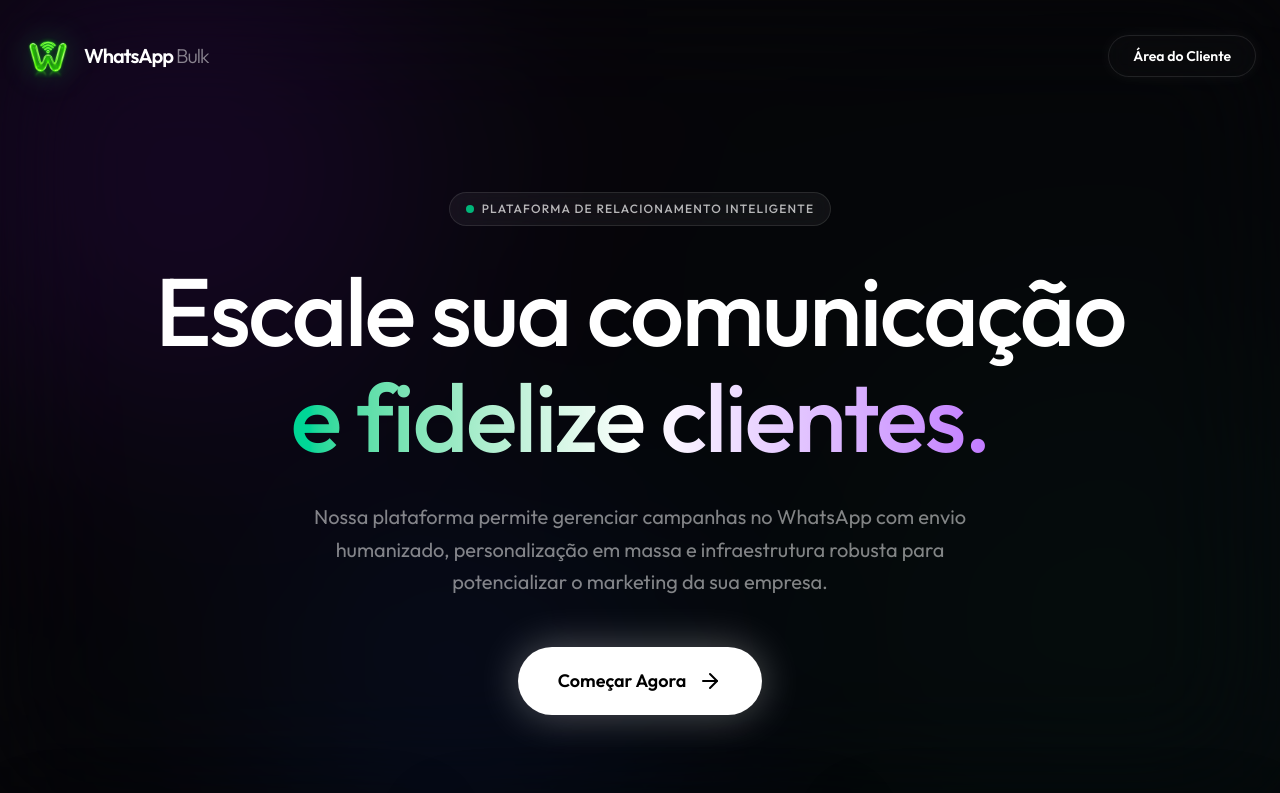
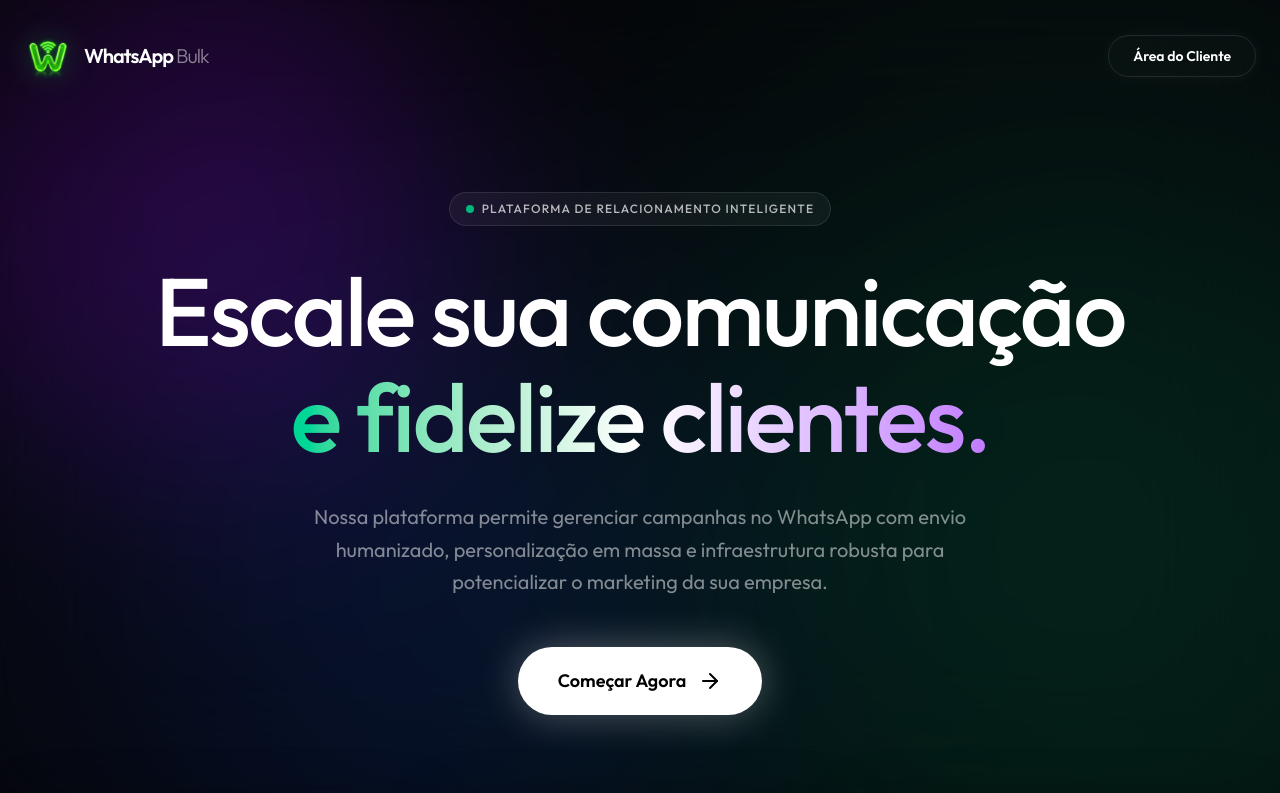
Before and after one commit to icaroweasley/whatsapp-bulk, a React (Vite) app: page / in a window 1280 px wide. Shown: the top 793 px of the page. Built offline with nearby package versions, Linux system fonts and the light colour scheme.

Commit message:
Style: Fix panel rendering corners and animate background blurs

```diff
--- a/src/components/LandingPage.tsx
+++ b/src/components/LandingPage.tsx
@@ -11,9 +11,9 @@ export default function LandingPage({ onLoginClick }: LandingPageProps) {
       {/* ChatPulse Aesthetic Background */}
       <div className="fixed inset-0 z-0 pointer-events-none">
         <div className="absolute inset-0 bg-[#0a0a0f]"></div>
-        <div className="absolute top-[-10%] left-[-5%] w-[500px] h-[500px] bg-purple-600/20 rounded-full blur-[120px]"></div>
-        <div className="absolute top-[40%] right-[-10%] w-[600px] h-[600px] bg-emerald-600/10 rounded-full blur-[150px]"></div>
-        <div className="absolute bottom-[-10%] left-[20%] w-[400px] h-[400px] bg-blue-600/15 rounded-full blur-[120px]"></div>
+        <div className="absolute top-[-10%] left-[-5%] w-[600px] h-[600px] bg-purple-600/40 rounded-full blur-[120px] animate-blob"></div>
+        <div className="absolute top-[30%] right-[-10%] w-[700px] h-[700px] bg-emerald-500/30 rounded-full blur-[150px] animate-blob animation-delay-2000"></div>
+        <div className="absolute bottom-[-10%] left-[10%] w-[500px] h-[500px] bg-blue-600/30 rounded-full blur-[120px] animate-blob animation-delay-4000"></div>
         <div className="absolute inset-0 bg-black/40 backdrop-blur-3xl"></div>
       </div>
 
--- a/src/components/Login.tsx
+++ b/src/components/Login.tsx
@@ -60,9 +60,9 @@ export default function Login({ onBack }: LoginProps) {
       {/* ChatPulse Aesthetic Background */}
       <div className="fixed inset-0 z-0 pointer-events-none">
         <div className="absolute inset-0 bg-[#0a0a0f]"></div>
-        <div className="absolute top-[-10%] left-[-5%] w-[500px] h-[500px] bg-purple-600/20 rounded-full blur-[120px]"></div>
-        <div className="absolute top-[40%] right-[-10%] w-[600px] h-[600px] bg-emerald-600/10 rounded-full blur-[150px]"></div>
-        <div className="absolute bottom-[-10%] left-[20%] w-[400px] h-[400px] bg-blue-600/15 rounded-full blur-[120px]"></div>
+        <div className="absolute top-[-10%] left-[-5%] w-[600px] h-[600px] bg-purple-600/40 rounded-full blur-[120px] animate-blob"></div>
+        <div className="absolute top-[30%] right-[-10%] w-[700px] h-[700px] bg-emerald-500/30 rounded-full blur-[150px] animate-blob animation-delay-2000"></div>
+        <div className="absolute bottom-[-10%] left-[10%] w-[500px] h-[500px] bg-blue-600/30 rounded-full blur-[120px] animate-blob animation-delay-4000"></div>
         <div className="absolute inset-0 bg-black/40 backdrop-blur-3xl"></div>
       </div>
 
--- a/src/components/Paywall.tsx
+++ b/src/components/Paywall.tsx
@@ -44,9 +44,9 @@ export default function Paywall() {
       {/* ChatPulse Aesthetic Background */}
       <div className="fixed inset-0 z-0 pointer-events-none">
         <div className="absolute inset-0 bg-[#0a0a0f]"></div>
-        <div className="absolute top-[-10%] left-[-5%] w-[500px] h-[500px] bg-purple-600/20 rounded-full blur-[120px]"></div>
-        <div className="absolute top-[40%] right-[-10%] w-[600px] h-[600px] bg-emerald-600/10 rounded-full blur-[150px]"></div>
-        <div className="absolute bottom-[-10%] left-[20%] w-[400px] h-[400px] bg-blue-600/15 rounded-full blur-[120px]"></div>
+        <div className="absolute top-[-10%] left-[-5%] w-[600px] h-[600px] bg-purple-600/40 rounded-full blur-[120px] animate-blob"></div>
+        <div className="absolute top-[30%] right-[-10%] w-[700px] h-[700px] bg-emerald-500/30 rounded-full blur-[150px] animate-blob animation-delay-2000"></div>
+        <div className="absolute bottom-[-10%] left-[10%] w-[500px] h-[500px] bg-blue-600/30 rounded-full blur-[120px] animate-blob animation-delay-4000"></div>
         <div className="absolute inset-0 bg-black/40 backdrop-blur-3xl"></div>
       </div>
 
--- a/src/index.css
+++ b/src/index.css
@@ -57,6 +57,25 @@ body {
   }
 }
 
+@keyframes blob {
+  0% { transform: translate(0px, 0px) scale(1); }
+  33% { transform: translate(30px, -50px) scale(1.2); }
+  66% { transform: translate(-20px, 20px) scale(0.8); }
+  100% { transform: translate(0px, 0px) scale(1); }
+}
+
+.animate-blob {
+  animation: blob 10s infinite alternate cubic-bezier(0.4, 0, 0.2, 1);
+}
+
+.animation-delay-2000 {
+  animation-delay: 2s;
+}
+
+.animation-delay-4000 {
+  animation-delay: 4s;
+}
+
 /* Custom Scrollbar for premium feel */
 ::-webkit-scrollbar {
   width: 6px;
```
Also changed, not shown: src/v2/AppV2.tsx (+9 -9 lines).
